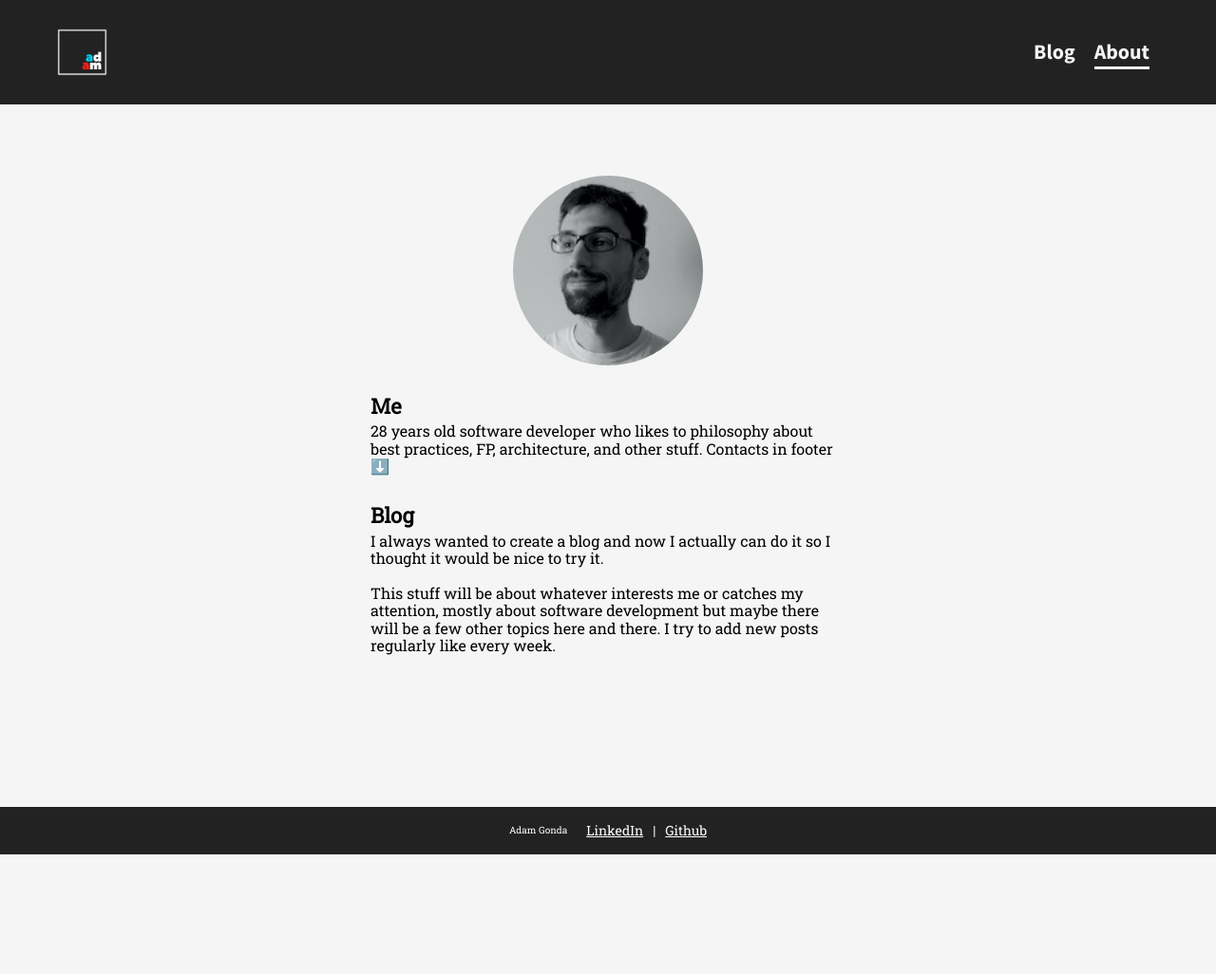
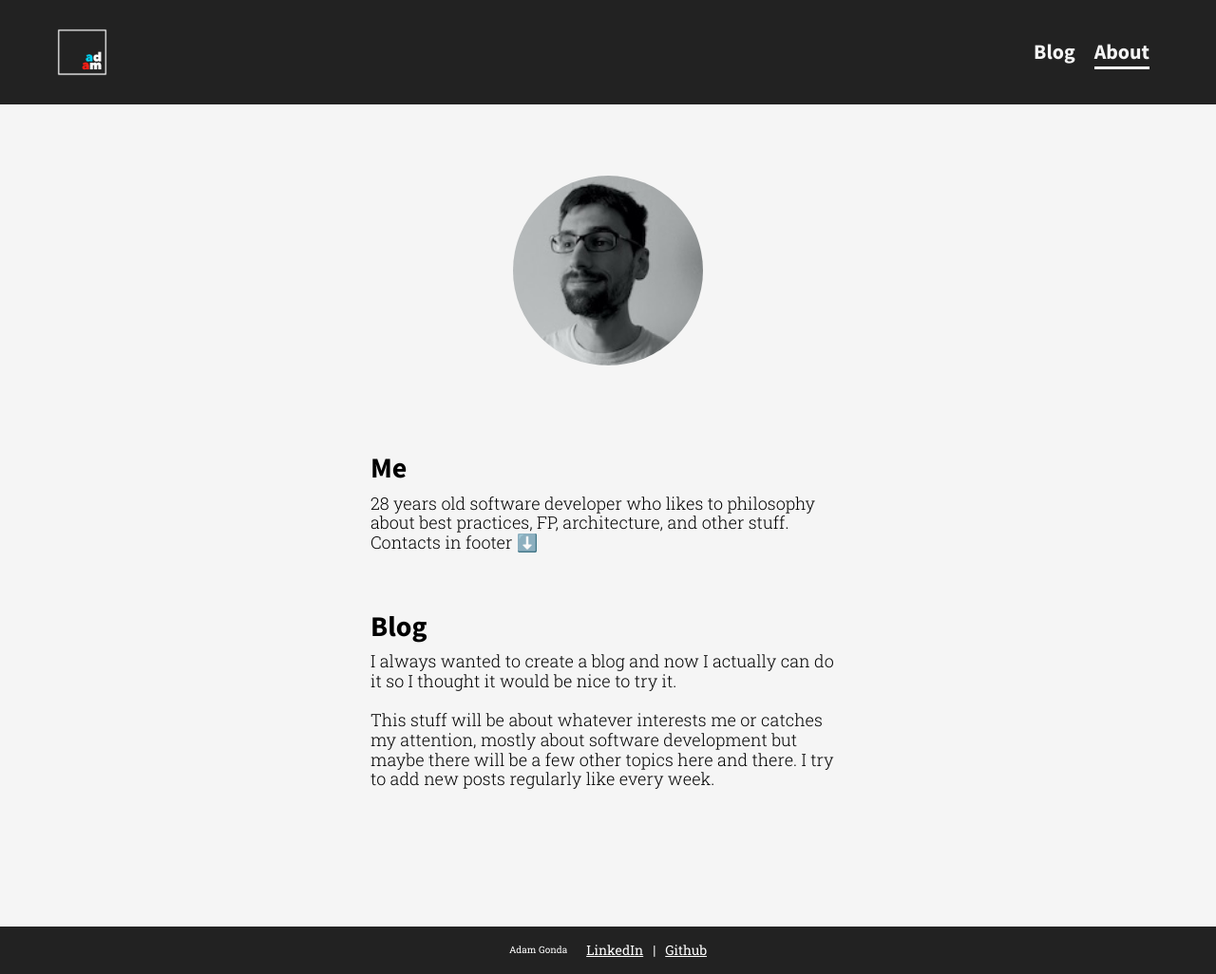
Before and after one commit to AdamGonda/adamgonda.com, a Jekyll site: the page built from about.html, in a window 1280 px wide. Shown: the whole page at 95% size. Built offline with Jekyll 4.4.1, drawn with Linux system fonts in a browser that asks for light colours; before the commit the page ends 900 px from its top, so only the background shows below that.

Commit message:
update about page design

```diff
--- a/assets/css/main.css
+++ b/assets/css/main.css
@@ -277,6 +277,7 @@ footer a {
   display: flex;
   flex-direction: column;
   align-items: center;
+  margin-bottom: 100px;
 }
 .about header {
   display: flex;
@@ -291,11 +292,14 @@ footer a {
 }
 .about h1 {
   font-weight: bold;
-  font-size: 22px;
-  margin-bottom: 5px;
+  font-size: 30px;
+  font-family: "Source Sans Pro", sans-serif;
+  margin-top: 60px;
+  margin-bottom: 10px;
 }
 .about p {
-  margin-bottom: 30px;
+  font-size: 18px;
+  font-weight: 300;
 }
 .about h1, .about p {
   max-width: 500px;
```
Also changed, not shown: sass/about.sass (+7 -3 lines), 1 other file.
